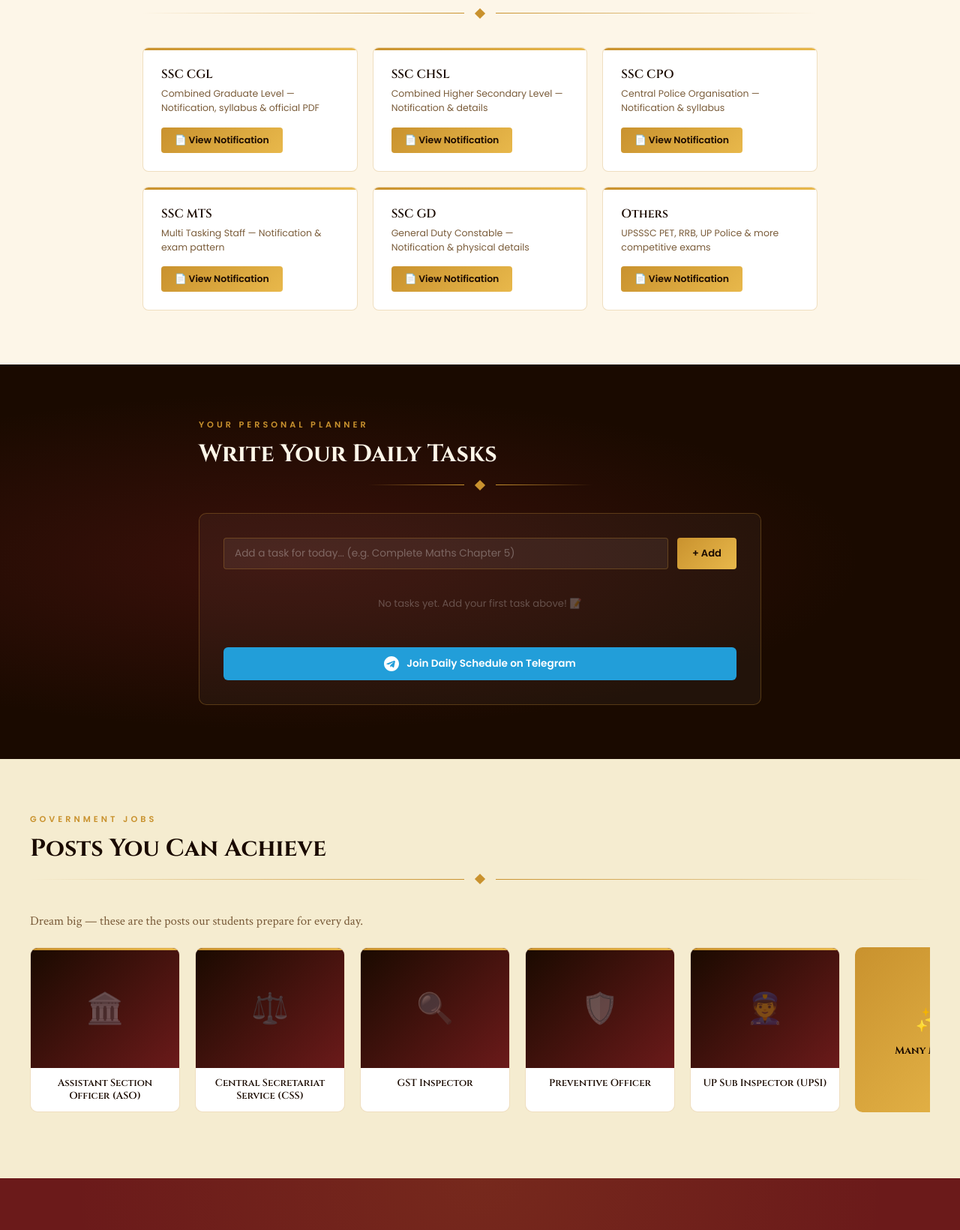
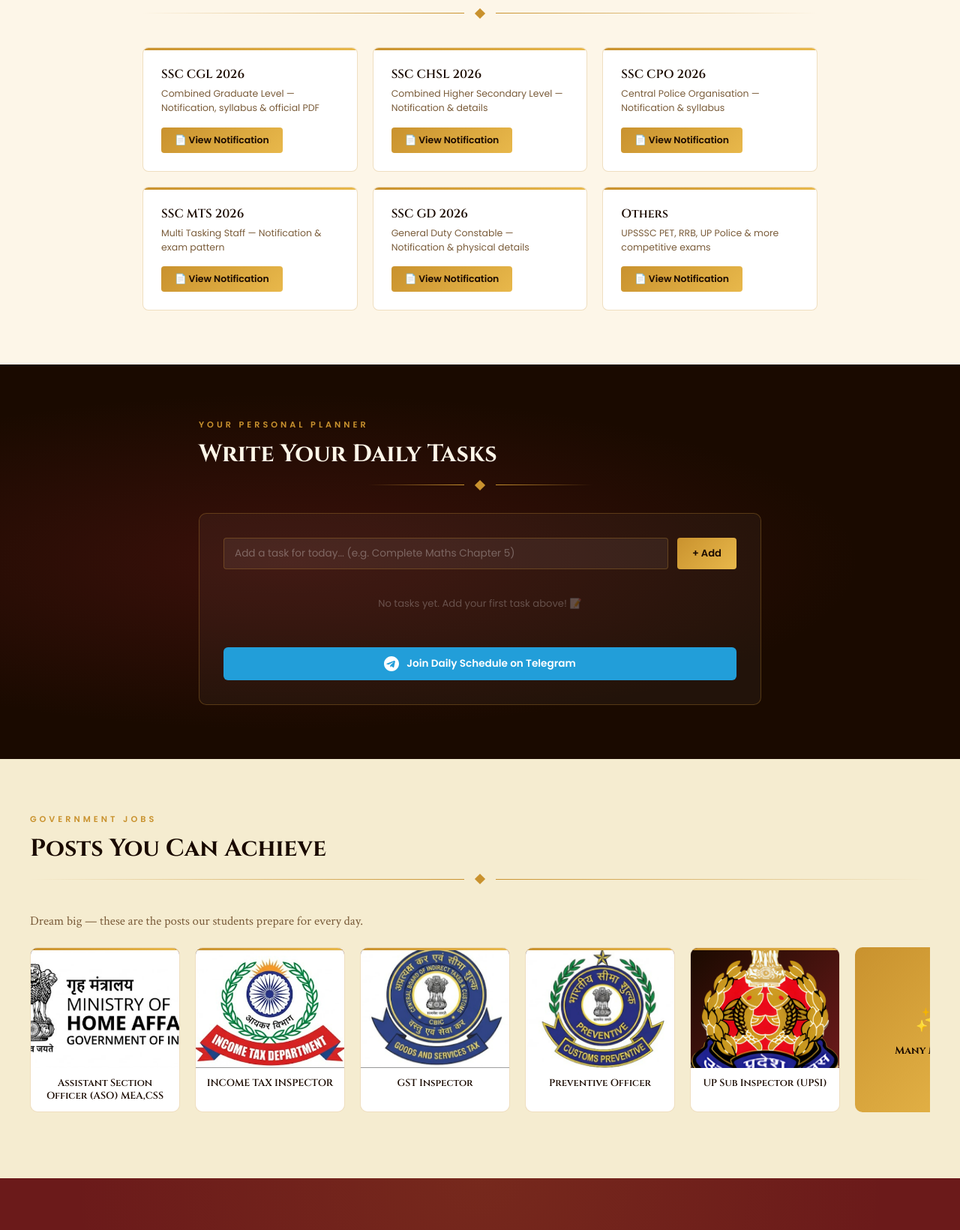
Before and after one commit to theagyatpundit-eng/prabhawatipathshala, a plain HTML site: page features.html in a window 1280 px wide. Shown: the part 469-2109 px from the top of the page at 75% size. Drawn offline with Linux system fonts and the light colour scheme.

Commit message:
Add files via upload

```diff
--- a/features.html
+++ b/features.html
@@ -239,34 +239,34 @@
     <div class="notif-grid">
 
       <div class="notif-card">
-        <div class="notif-card-title">SSC CGL</div>
+        <div class="notif-card-title">SSC CGL 2026</div>
         <div class="notif-card-sub">Combined Graduate Level — Notification, syllabus & official PDF</div>
         <!-- YAHAN APNI DRIVE LINK DAALO -->
-        <a href="YOUR_DRIVE_LINK_HERE" target="_blank" class="notif-link">📄 View Notification</a>
+        <a href="https://drive.google.com/file/d/1am6hCMUY4gP51dYQ8zuLSXHEcGt8O5oX/view?usp=sharing" target="_blank" class="notif-link">📄 View Notification</a>
       </div>
 
       <div class="notif-card">
-        <div class="notif-card-title">SSC CHSL</div>
+        <div class="notif-card-title">SSC CHSL 2026</div>
         <div class="notif-card-sub">Combined Higher Secondary Level — Notification & details</div>
-        <a href="YOUR_DRIVE_LINK_HERE" target="_blank" class="notif-link">📄 View Notification</a>
+        <a href="NA" target="_blank" class="notif-link">📄 View Notification</a>
       </div>
 
       <div class="notif-card">
-        <div class="notif-card-title">SSC CPO</div>
+        <div class="notif-card-title">SSC CPO 2026</div>
         <div class="notif-card-sub">Central Police Organisation — Notification & syllabus</div>
         <a href="YOUR_DRIVE_LINK_HERE" target="_blank" class="notif-link">📄 View Notification</a>
       </div>
 
       <div class="notif-card">
-        <div class="notif-card-title">SSC MTS</div>
+        <div class="notif-card-title">SSC MTS 2026</div>
         <div class="notif-card-sub">Multi Tasking Staff — Notification & exam pattern</div>
         <a href="YOUR_DRIVE_LINK_HERE" target="_blank" class="notif-link">📄 View Notification</a>
       </div>
 
       <div class="notif-card">
-        <div class="notif-card-title">SSC GD</div>
+        <div class="notif-card-title">SSC GD 2026</div>
         <div class="notif-card-sub">General Duty Constable — Notification & physical details</div>
-        <a href="YOUR_DRIVE_LINK_HERE" target="_blank" class="notif-link">📄 View Notification</a>
+        <a href="https://drive.google.com/file/d/1am6hCMUY4gP51dYQ8zuLSXHEcGt8O5oX/view?usp=sharing" target="_blank" class="notif-link">📄 View Notification</a>
       </div>
 
       <div class="notif-card">
@@ -313,25 +313,27 @@
         <div class="strip-img">
           <!-- Image laga ne ke liye: src="your-image.jpg" -->
           <!-- <img src="aso.jpg" alt="ASO"> -->
-          <span style="font-size:2.5rem;">🏛️</span>
+
+
+          <img src="aso.png" alt="ASO">
         </div>
-        <div class="strip-label">Assistant Section Officer (ASO)</div>
+        <div class="strip-label">Assistant Section Officer (ASO) MEA,CSS</div>
       </div>
 
       <!-- CARD 2: CSS -->
       <div class="strip-card">
         <div class="strip-img">
           <!-- <img src="css.jpg" alt="CSS Inspector"> -->
-          <span style="font-size:2.5rem;">⚖️</span>
+          <img src="ITI.png" alt="ITI">
         </div>
-        <div class="strip-label">Central Secretariat Service (CSS)</div>
+        <div class="strip-label">INCOME TAX INSPECTOR</div>
       </div>
 
       <!-- CARD 3: GST Inspector -->
       <div class="strip-card">
         <div class="strip-img">
           <!-- <img src="gst.jpg" alt="GST Inspector"> -->
-          <span style="font-size:2.5rem;">🔍</span>
+          <img src="GST.png" alt="ASO">
         </div>
         <div class="strip-label">GST Inspector</div>
       </div>
@@ -340,7 +342,7 @@
       <div class="strip-card">
         <div class="strip-img">
           <!-- <img src="preventive.jpg" alt="Preventive Officer"> -->
-          <span style="font-size:2.5rem;">🛡️</span>
+          <img src="PO.png" alt="ASO">
         </div>
         <div class="strip-label">Preventive Officer</div>
       </div>
@@ -349,7 +351,7 @@
       <div class="strip-card">
         <div class="strip-img">
           <!-- <img src="upsi.jpg" alt="UPSI"> -->
-          <span style="font-size:2.5rem;">👮</span>
+          <img src="UPP.png" alt="ASO">
         </div>
         <div class="strip-label">UP Sub Inspector (UPSI)</div>
       </div>
@@ -377,7 +379,7 @@
         <div class="material-title">Study Material Drive</div>
         <div class="material-desc">Notes, PYQs, and practice sheets — all organized on Google Drive. Free for every student.</div>
         <!-- YAHAN APNI GOOGLE DRIVE LINK DAALO -->
-        <a href="YOUR_GOOGLE_DRIVE_LINK" target="_blank" class="material-btn drive">📂 Open Drive</a>
+        <a href="https://drive.google.com/drive/folders/1Q5OtKuCab3-9N8SS_VjxG8jeL_CYiOhD?usp=drive_link" target="_blank" class="material-btn drive">📂 Open Drive</a>
       </div>
 
       <div class="material-card">
```
Also changed, not shown: index.html (+1 -1 lines), ASO.png (added), GST.png (added), ITI.png (added), PO.png (added), UPP.png (added), 1 other file.
